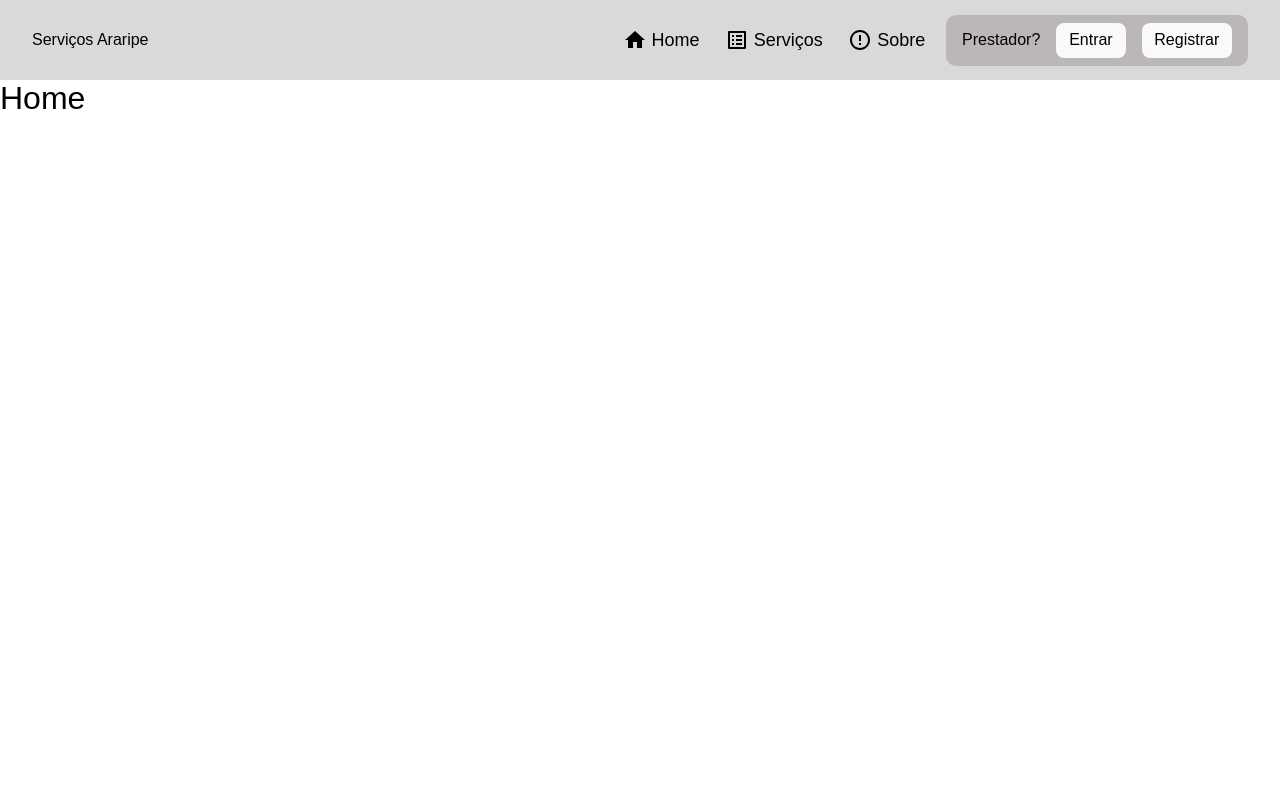
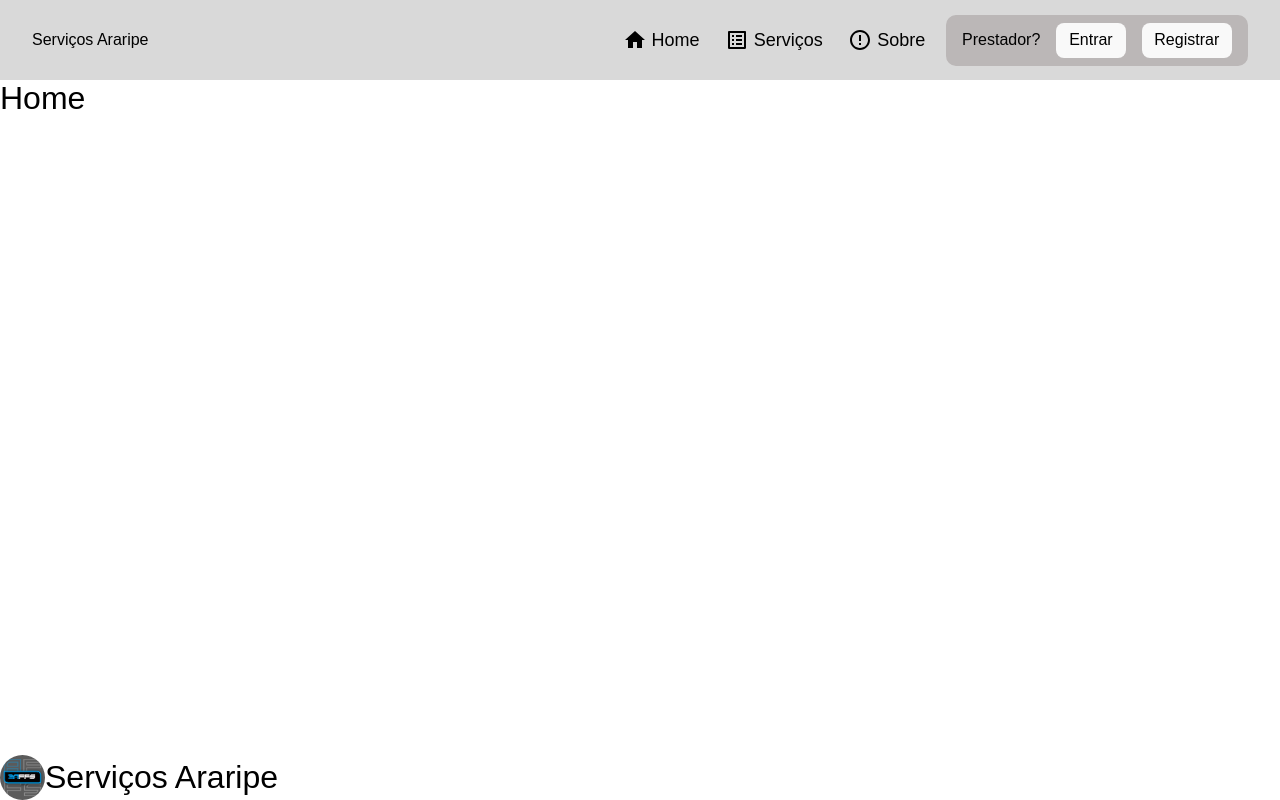
Before and after one commit to affs3a/projeto-social, a React (Vite) app in the folder client/: page / in a window 1280 px wide. Built offline with nearby package versions, Linux system fonts and the light colour scheme.

Commit message:
feat: i started styling the footer

```diff
--- a/client/index.html
+++ b/client/index.html
@@ -3,8 +3,9 @@
   <head>
     <meta charset="UTF-8" />
     <link rel="icon" type="image/svg+xml" href="/vite.svg" />
+    <link rel="shortcut icon" href="/public/logo.png" type="image/x-icon">
     <meta name="viewport" content="width=device-width, initial-scale=1.0" />
-    <title>Vite + React</title>
+    <title>Projeto Social</title>
   </head>
   <body>
     <div id="root"></div>
--- a/client/src/App.jsx
+++ b/client/src/App.jsx
@@ -1,6 +1,7 @@
-import NavBar from "./components/navegation/NavBar"
 import { createGlobalStyle } from "styled-components"
 import { Outlet } from "react-router-dom";
+import NavBar from "./components/navegation/NavBar"
+import FooterNav from "./components/navegation/FooterNav";
 
 const GlobalStyle = createGlobalStyle`
   *, body {
@@ -28,6 +29,7 @@ const App = () => {
       <GlobalStyle />
       <NavBar />
       <Outlet />
+      <FooterNav />
     </>
   )
 }
--- a/client/src/components/common/Button/index.jsx
+++ b/client/src/components/common/Button/index.jsx
@@ -17,8 +17,4 @@ export const Button = styled.button`
     justify-content: center;
     padding: .5rem .8rem;
     gap: .3rem;
-
-    @media (min-width: 700px) {
-        display: ${props => props.minDisplay};
-    }
 `
--- /dev/null
+++ b/client/src/components/navegation/FooterNav/index.jsx
@@ -0,0 +1,28 @@
+import { styled } from "styled-components"
+import { Div, Title }
+    from "/src/style/tags"
+import Logo from "/public/logo.png"
+
+const Footer = styled.footer`
+    width: 100%;
+    position: absolute;
+    bottom: 0;
+`
+
+const Image = styled.img`
+    width: 45px;
+    border-radius: 50%;
+`
+
+const FooterNav = () => {
+    return (
+        <Footer>
+            <Div $flex={true}>
+                <Image src={Logo} />
+                <Title>Serviços Araripe</Title>
+            </Div>
+        </Footer>
+    )
+}
+
+export default FooterNav
--- a/client/src/components/navegation/NavBar/components/MenuDesktop/index.jsx
+++ b/client/src/components/navegation/NavBar/components/MenuDesktop/index.jsx
@@ -9,7 +9,7 @@ import { ListIcon, ErrorIcon, HomeIcon }
 const DivDesktop = styled(Div)`
     display: none;
 
-    @media (min-width: 700px) {
+    @media (min-width: 991px) {
         display: flex;
         gap: 1rem;
 
@@ -19,9 +19,9 @@ const DivDesktop = styled(Div)`
 const MenuDesktop = () => {
     return (
         <DivDesktop>
-            <Div display={'flex'} gap={'1rem'}>
+            <Div $flex={true} gap={'1rem'}>
                 <LinkRouter
-                    display={'flex'}
+                    $flex={true}
                     to={'/'}
                 >
                     <HomeIcon fontSize={'24px'} />
@@ -30,7 +30,7 @@ const MenuDesktop = () => {
                     </TitleLink>
                 </LinkRouter>
                 <LinkRouter
-                    display={'flex'}
+                    $flex={true}
                     to={'servicos'}
                 >
                     <ListIcon fontSize={'24px'} />
@@ -39,7 +39,7 @@ const MenuDesktop = () => {
                     </TitleLink>
                 </LinkRouter>
                 <LinkRouter
-                    display={'flex'}
+                    $flex={true}
                     to={'sobre'}
                 >
                     <ErrorIcon fontSize={'24px'} />
--- a/client/src/components/navegation/NavBar/components/MenuMobile/index.jsx
+++ b/client/src/components/navegation/NavBar/components/MenuMobile/index.jsx
@@ -30,7 +30,7 @@ const DivMobile = styled(Div)`
         }
     }
 
-    @media (min-width: 700px) {
+    @media (min-width: 991px) {
         display: none;
     }
 
@@ -41,35 +41,35 @@ const MenuNav = () => {
         <DivMobile display={"true"} visible>
             <LinkRouter
                 to={'/'}
-                display={'flex'}
+                $flex={true}
             >
                 <HomeIcon fontSize={'27px'} />
                 <TitleLink>Home</TitleLink>
             </LinkRouter>
             <LinkRouter
                 to={'servicos'}
-                display={'flex'}
+                $flex={true}
             >
                 <ListIcon fontSize={'27px'} />
                 <TitleLink>Serviços</TitleLink>
             </LinkRouter>
             <LinkRouter
                 to={'sobre'}
-                display={'flex'}
+                $flex={true}
             >
                 <ErrorIcon fontSize={'27px'} />
                 <TitleLink>Sobre</TitleLink>
             </LinkRouter>
             <LinkRouter
                 to={'#'}
-                display={'flex'}
+                $flex={true}
             >
                 <LoginIcon fontSize={'27px'} />
                 <TitleLink>Entrar</TitleLink>
             </LinkRouter>
             <LinkRouter
                 to={'#'}
-                display={'flex'}
+                $flex={true}
             >
                 <ResgisterIcon fontSize={'27px'} />
                 <TitleLink>Registrar</TitleLink>
--- a/client/src/components/navegation/NavBar/index.jsx
+++ b/client/src/components/navegation/NavBar/index.jsx
@@ -14,7 +14,7 @@ const Header = styled.header`
     justify-content: space-between;
     padding: 0 2rem;
 
-    @media (min-width: 500px) {
+    @media (min-width: 991px) {
         height: 80px;
     }
 
@@ -22,6 +22,12 @@ const Header = styled.header`
 
 const Logo = styled.h1`
     font-size: 16px;
+`
+
+const ButtonMenu = styled(Button)`
+    @media (min-width: 991px) {
+        display: none;
+    }
 `
 
 const NavBar = () => {
@@ -32,13 +38,13 @@ const NavBar = () => {
     return (
         <Header>
             <Logo>Serviços Araripe</Logo>
-            <Button
+            <ButtonMenu
                 onClick={showMenu}
-                minDisplay={"none"}>
+            >
                 <MenuIcon
                     fontSize={"30px"}
                 />
-            </Button>
+            </ButtonMenu>
             {menuVisible && <MenuMobile visible={menuVisible} />}
             <MenuDesktop />
         </Header>
--- a/client/src/style/icons/index.jsx
+++ b/client/src/style/icons/index.jsx
@@ -26,9 +26,8 @@ export const MenuIcon = styled(Menu)`
     font-size: ${props => props.fontSize};
     color: ${props => props.color};
     cursor: pointer;
-    display: block;
 
-    @media (min-width: 700px) {
+    @media (min-width: 991px) {
         display: none;
     }
 
--- a/client/src/style/tags/index.jsx
+++ b/client/src/style/tags/index.jsx
@@ -2,9 +2,13 @@ import { styled } from "styled-components"
 import { Link } from "react-router-dom"
 
 export const Div = styled.div`
-    display: ${props => props.display};
+    display: ${props => props.$flex == true ? "flex" :""};
     align-items: center;
     gap: ${props => props.gap};
+`
+
+export const Title = styled.h1`
+    font-size: ${props => props.fontSize};
 `
 
 export const Description = styled.p`
@@ -17,7 +21,7 @@ export const TitleLink = styled.h3`
 `
 
 export const LinkRouter = styled(Link)`
-    display: ${props => props.display};
+    display: ${props => props.$flex == true ? "flex" :""};
     color: #000;
     align-items: center;
     justify-content: start;
```
Also changed, not shown: client/public/logo.png (added).
